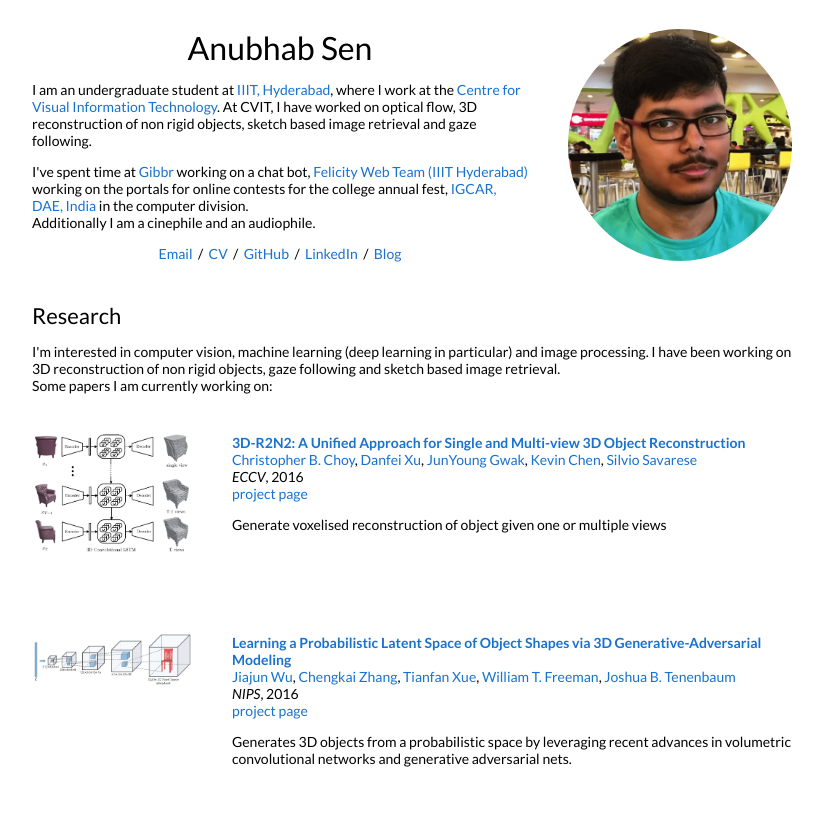
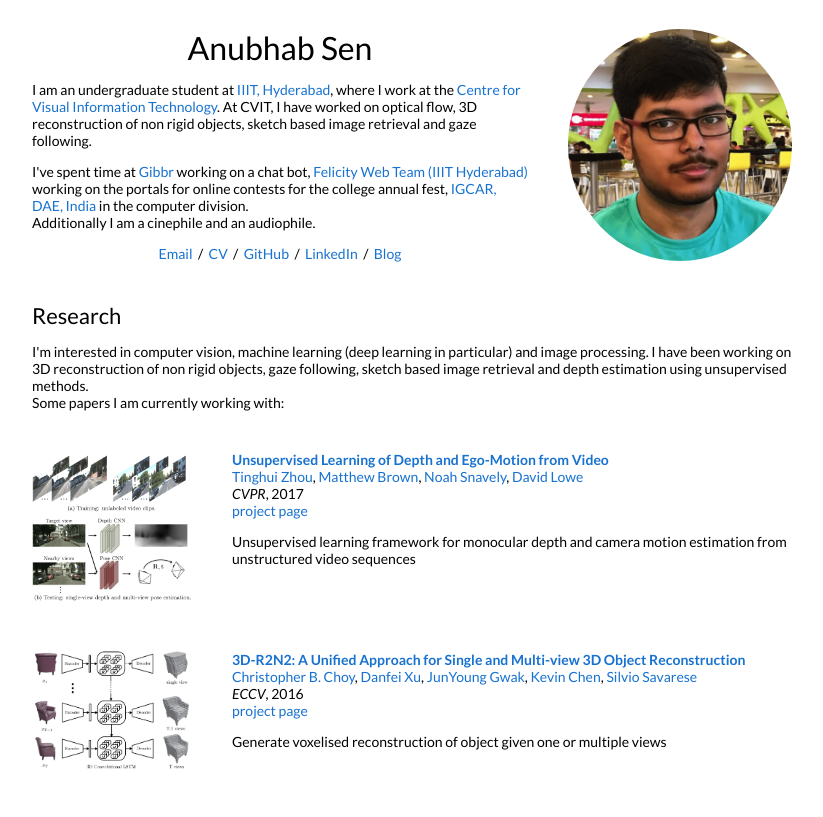
Before and after one commit to anubhabsen/anubhabsen.github.io, a plain HTML site: page index.html in a window 1280 px wide. Shown: the top 817 px of the page, without its empty margins (228-1051 px from the left). Drawn offline with Linux system fonts and the light colour scheme.

Commit message:
minor changes, new paper

```diff
--- a/index.html
+++ b/index.html
@@ -21,7 +21,7 @@
         <p>I am an undergraduate student at <a href="https://www.iiit.ac.in/">IIIT, Hyderabad</a>, where I work at the <a href="http://cvit.iiit.ac.in">Centre for Visual Information Technology</a>. At CVIT, I have worked on optical flow, 3D reconstruction of non rigid objects, sketch based image retrieval and gaze following.
         </p>
         <p>
-          I've spent time at <a href="https://angel.co/gibbr">Gibbr</a> working on a chat bot, <a href="https://www.iiit.ac.in">Felicity Web Team (IIIT Hyderabad)</a> working on the portals for online contests for the college annual fest, <a href="http://www.igcar.gov.in">IGCAR, DAE, India</a> in the computer division.<br>
+          I've spent time at <a href="https://www.zaubacorp.com/company/GIBBR-TECHNOLOGIES-PRIVATE-LIMITED/U72300TG2015PTC100253">Gibbr</a> working on a chat bot, <a href="https://www.iiit.ac.in">Felicity Web Team (IIIT Hyderabad)</a> working on the portals for online contests for the college annual fest, <a href="http://www.igcar.gov.in">IGCAR, DAE, India</a> in the computer division.<br>
           Additionally I am a cinephile and an audiophile.
         </p>
         <p align=center>
@@ -44,15 +44,41 @@
         <td width="100%" valign="middle">
           <heading>Research</heading>
           <p>
-          I'm interested in computer vision, machine learning (deep learning in particular) and image processing. I have been working on 3D reconstruction of non rigid objects, gaze following and sketch based image retrieval.
+          I'm interested in computer vision, machine learning (deep learning in particular) and image processing. I have been working on 3D reconstruction of non rigid objects, gaze following, sketch based image retrieval and depth estimation using unsupervised methods.
           <!-- Papers I especially like are <span class="highlight">highlighted</span>. -->
-          <br>Some papers I am currently working on:
+          <br>Some papers I am currently working with:
           </p>
         </td>
       </tr>
       </table>
 
     <table width="100%" align="center" border="0" cellspacing="0" cellpadding="20">
+      <tr onmouseout="friendly_stop()" onmouseover="friendly_start()" >
+        <td width="25%">
+          <div class="one">
+          <div class="two" id = 'friendly_image'><img width="100%" src='./imgs/depth.png'></div>
+          <img width="100%" src='./imgs/depth.png'>
+          </div>
+          <script type="text/javascript">
+          function friendly_start() {
+          document.getElementById('friendly_image').style.opacity = "1";
+          }
+          function friendly_stop() {
+          document.getElementById('friendly_image').style.opacity = "0";
+          }
+          friendly_stop()
+          </script>
+        </td>
+        <td valign="top" width="75%">
+          <p><a href="https://arxiv.org/pdf/1704.07813.pdf">
+          <papertitle>Unsupervised Learning of Depth and Ego-Motion from Video</papertitle></a><br>
+            <a href="">Tinghui Zhou</a>, <a href="">Matthew Brown</a>, <a href="">Noah Snavely</a>, <a href="">David Lowe</a><br>
+          <em>CVPR</em>, 2017 <br>
+          <a href="https://people.eecs.berkeley.edu/~tinghuiz/projects/SfMLearner/">project page</a>
+          <p></p>
+          <p>Unsupervised learning framework for monocular depth and camera motion estimation from unstructured video sequences</p>
+        </td>
+      </tr>
       <tr onmouseout="friendly_stop()" onmouseover="friendly_start()" >
         <td width="25%">
           <div class="one">
@@ -263,7 +289,7 @@
           <td>
             <br>
             <p align="right"><font size="2">
-              <a href="http://www.cs.berkeley.edu/~barron/">Source</a>
+              <a href="http://www.cs.berkeley.edu/~barron/">Source: Jon Barron</a>
               </font>
             </p>
           </td>
```
Also changed, not shown: imgs/depth.png (added).
